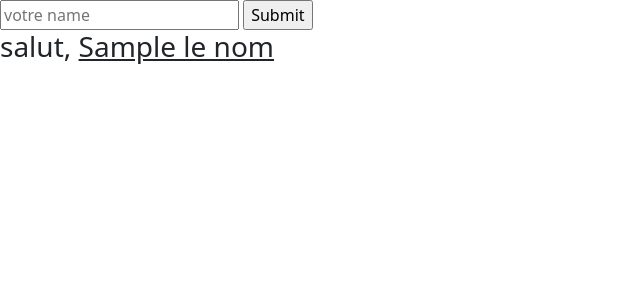
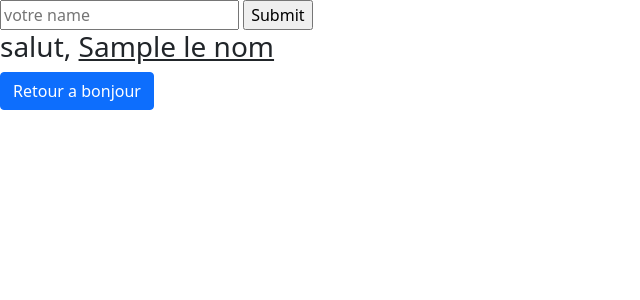
Before and after one commit to TheMaxium69/SymfonyPizzeria, a Symfony app: template templates/bonjour/salut.html.twig in a window 1280 px wide. Shown: the part 56-356 px from the top of the page, without its empty margins (0-640 px from the left). Run offline with Twig, Linux system fonts and the light colour scheme; the template is opened without the code that fills it: most values are stand-ins (such as "Sample title", 1, 10 or a date in 2020); some libraries are stand-ins or nearby versions.

Commit message:
btn retour bonjour

```diff
--- a/templates/bonjour/salut.html.twig
+++ b/templates/bonjour/salut.html.twig
@@ -11,4 +11,6 @@
 
     <h3>salut, <u>{{ leNom }}</u> </h3>
 
+    <a class="btn btn-primary" href="{{ path('bonjour') }}">Retour a bonjour</a>
+
 {% endblock %}
```
